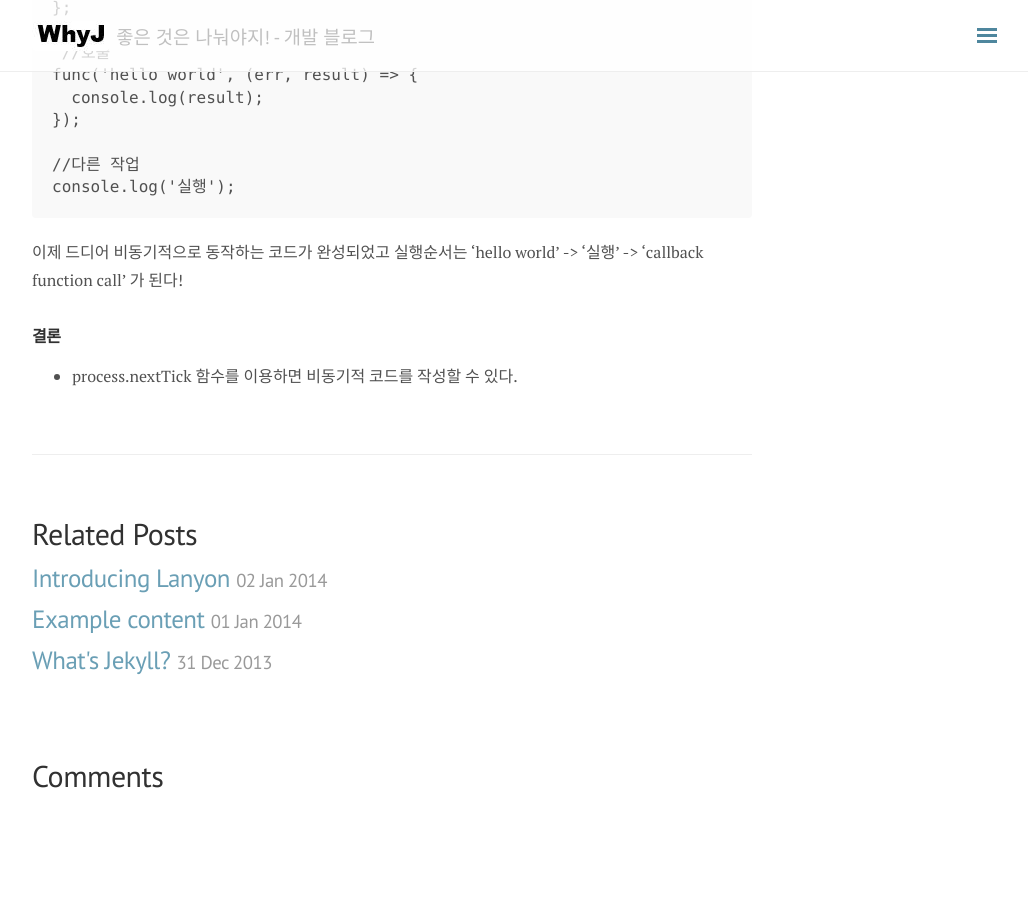
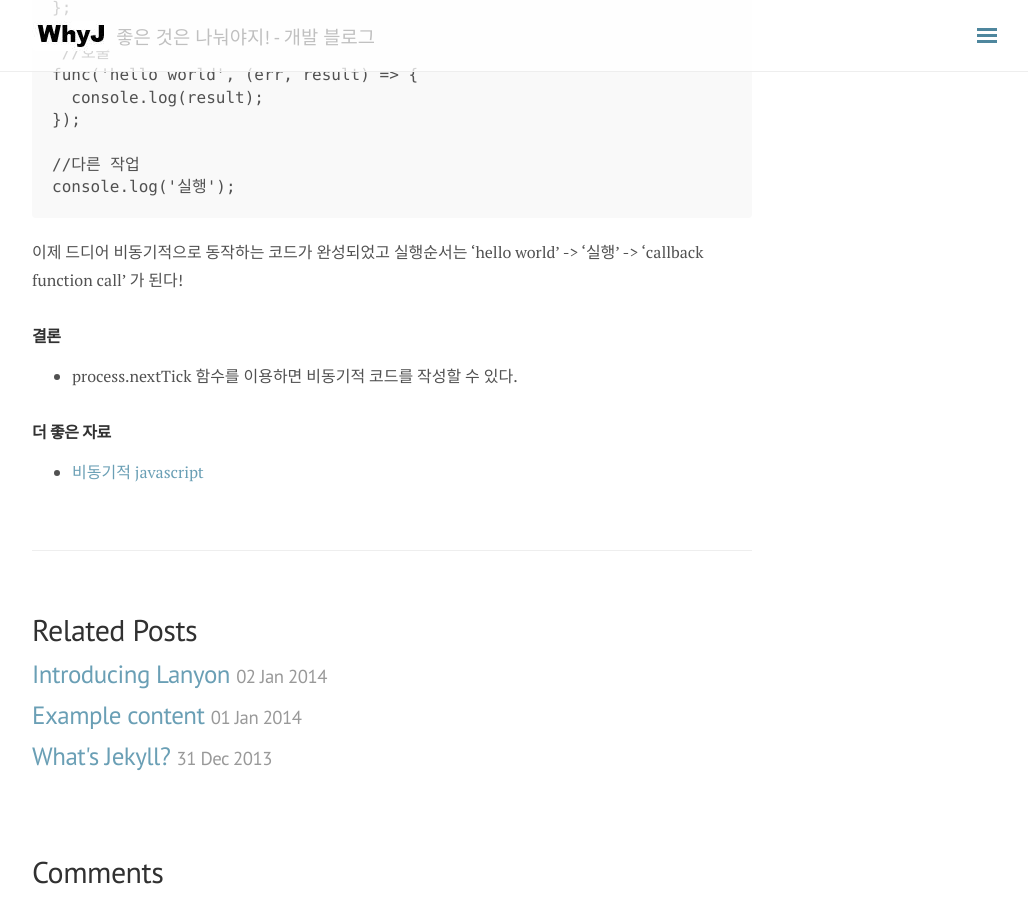
Before and after one commit to wooooooak/wooooooak.github.io, a Jekyll site: the page built from _posts/2018-07-02-비동기 프로그밍(feat.싱글스레드).md, in a window 1280 px wide and 900 px high, scrolled down 2062 px. Shown: the whole window, without its empty margins (248-1276 px from the left). Built offline with Jekyll 4.4.1, drawn with Linux system fonts in a browser that asks for light colours; nearby versions of some CDN libraries; comment, search, counter and statistics services are not loaded; before the commit the page ends 2866 px from its top, so only the background shows below that.

Commit message:
참고자료 추가

```diff
--- a/_posts/2018-07-02-비동기 프로그밍(feat.싱글스레드).md
+++ b/_posts/2018-07-02-비동기 프로그밍(feat.싱글스레드).md
@@ -74,3 +74,6 @@ console.log('실행');
 
 ### 결론
 * process.nextTick 함수를 이용하면 비동기적 코드를 작성할 수 있다.
+
+### 더 좋은 자료
+* [비동기적 javascript](https://hudi.kr/%EB%B9%84%EB%8F%99%EA%B8%B0%EC%A0%81-javascript-%EC%8B%B1%EA%B8%80%EC%8A%A4%EB%A0%88%EB%93%9C-%EA%B8%B0%EB%B0%98-js%EC%9D%98-%EB%B9%84%EB%8F%99%EA%B8%B0-%EC%B2%98%EB%A6%AC-%EB%B0%A9%EB%B2%95/)
```
